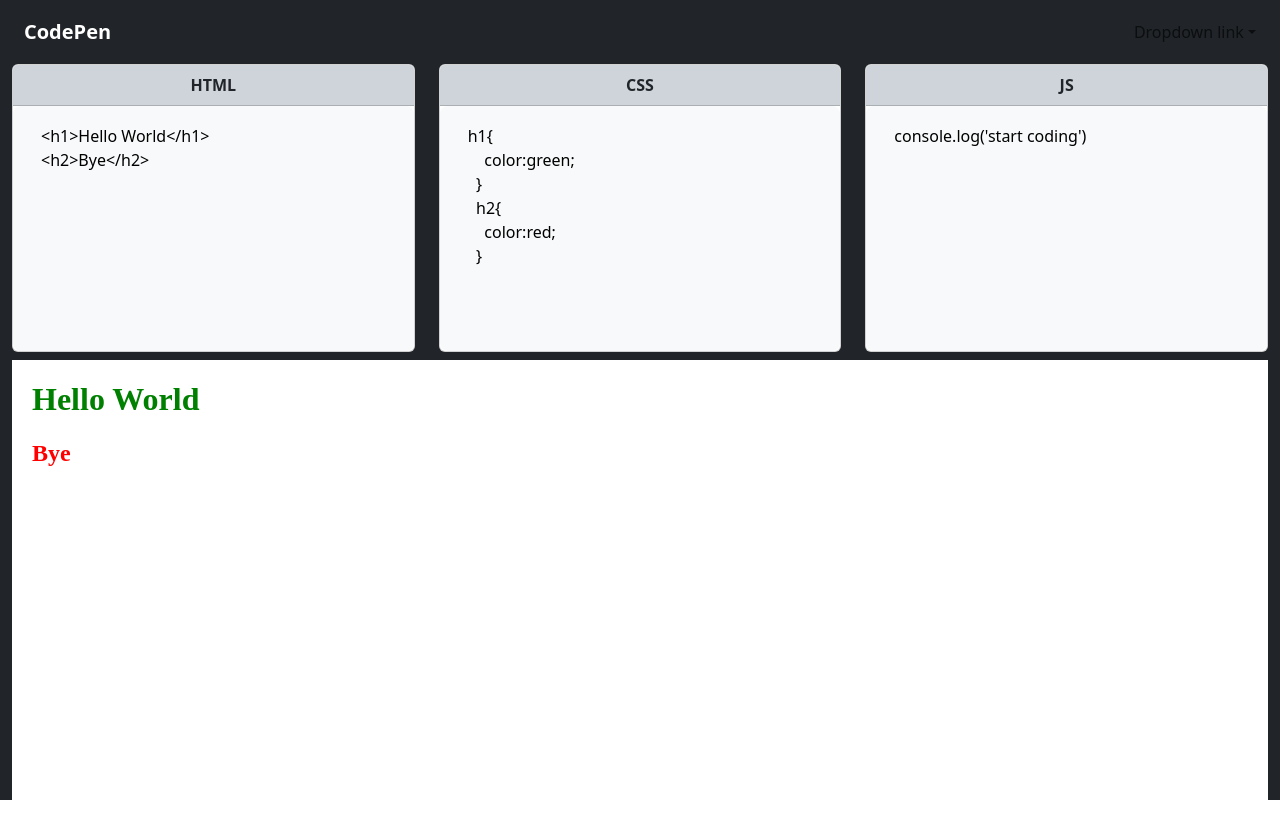
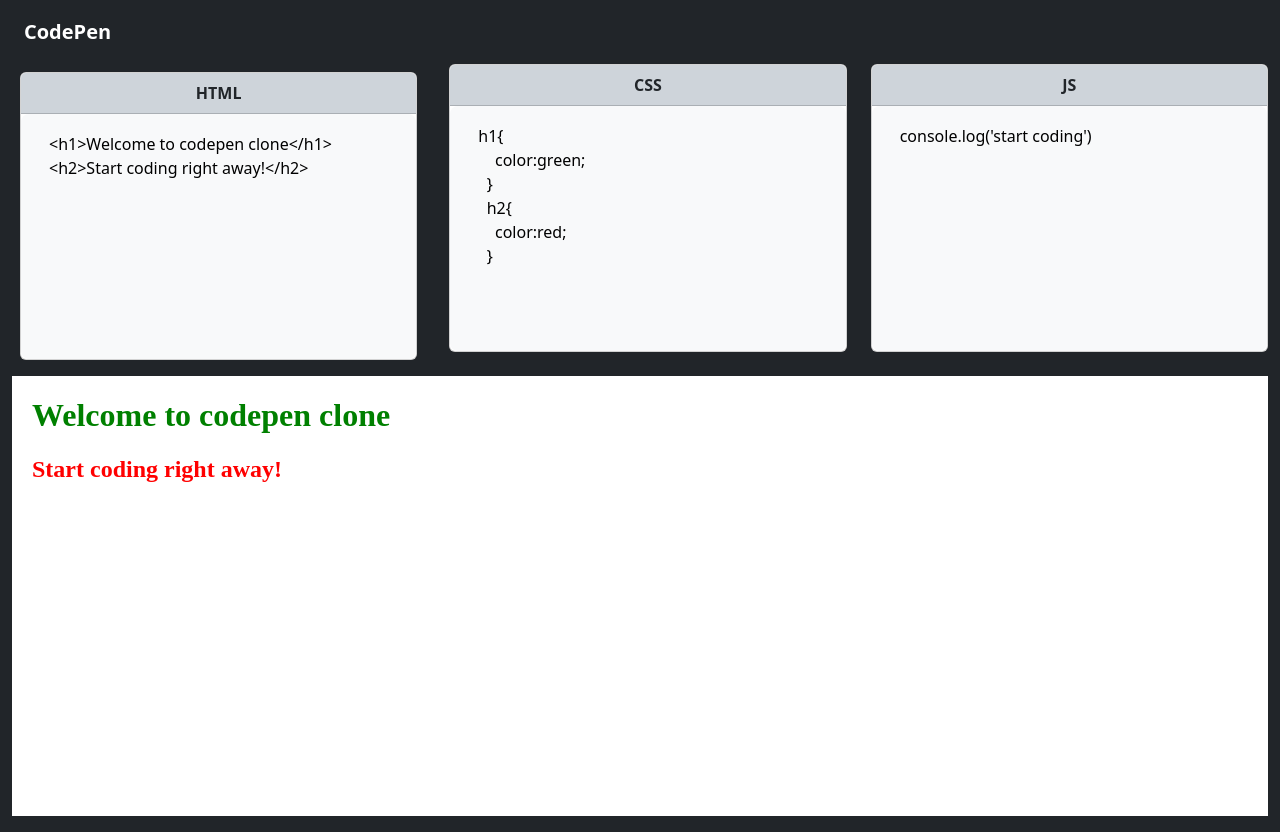
Before and after one commit to archana2420/codepen-clone, a React (Vite) app: page / in a window 1280 px wide. Before the commit the page ends 806 px from the top, so only its background shows below. Built offline with nearby package versions, Linux system fonts and the light colour scheme.

Commit message:
modified app.jsx and navbar.jsx

```diff
--- a/src/App.jsx
+++ b/src/App.jsx
@@ -5,7 +5,7 @@
 
 function App() {
 
-  const [htmlCodeToBeDisplayed,setHtmlCodeToBeDisplayed] = useState("<h1>Hello World</h1>\n<h2>Bye</h2>")
+  const [htmlCodeToBeDisplayed,setHtmlCodeToBeDisplayed] = useState("<h1>Welcome to codepen clone</h1>\n<h2>Start coding right away!</h2>")
   const [cssCodeToBeDisplayed,setCssCodeToBeDisplayed] = useState(`h1{
     color:green;
   }
@@ -15,11 +15,11 @@
   const [jsCodeToBeDisplayed,setJsCodeToBeDisplayed] = useState("console.log('start coding')")
 
   return (
-    <div className="container-fluid bg-dark  " style={{height:"100vh"}}>
+    <div className="container-fluid bg-dark pb-2 " style={{height:"100%"}}>
       <Navbar/>
-      <div className="d-grid ">
+      <div className="d-grid  ">
         <div className="row" >
-          <div className="col-lg">
+          <div className="col-lg m-sm-2">
             <Editor
             title={"HTML"}
             defaultCode={htmlCodeToBeDisplayed}
--- a/src/components/Navbar.jsx
+++ b/src/components/Navbar.jsx
@@ -5,24 +5,6 @@
     <nav className='navbar ' style={{height:"4rem"}}>
         <div className="container-fluid">
             <a href="" className="navbar-brand text-white fw-bold">CodePen</a>
-            <div className="" id="navbarNavDropdown">
-            <ul className='navbar-nav' >
-            <li className="nav-item dropdown">
-          <a className="nav-link dropdown-toggle" href="#" id="navbarDropdownMenuLink" role="button" data-bs-toggle="dropdown" aria-expanded="false">
-            Dropdown link
-          </a>
-
-          <ul className="dropdown-menu" aria-labelledby="navbarDropdownMenuLink">
-            <li><a className="dropdown-item" href="#">Action</a></li>
-            <li><a className="dropdown-item" href="#">Another action</a></li>
-            <li><a className="dropdown-item" href="#">Something else here</a></li>
-          </ul>
-        </li>
-            </ul>
-          </div>
-
-
-
         </div>
     </nav>
   )
```
